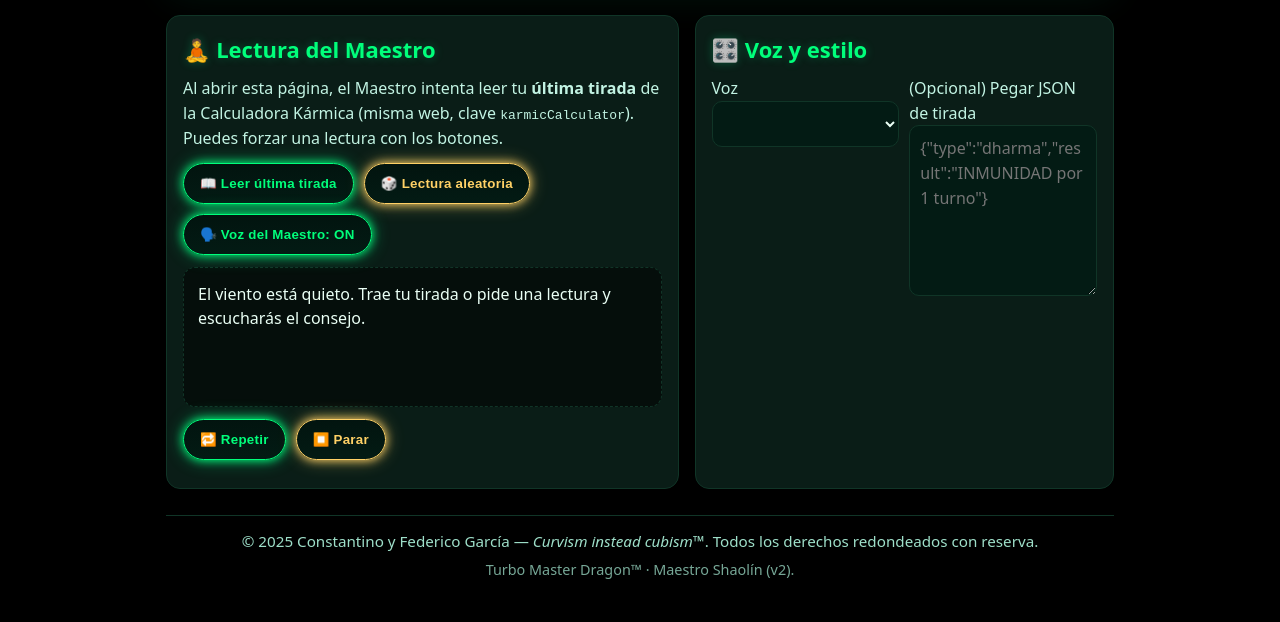
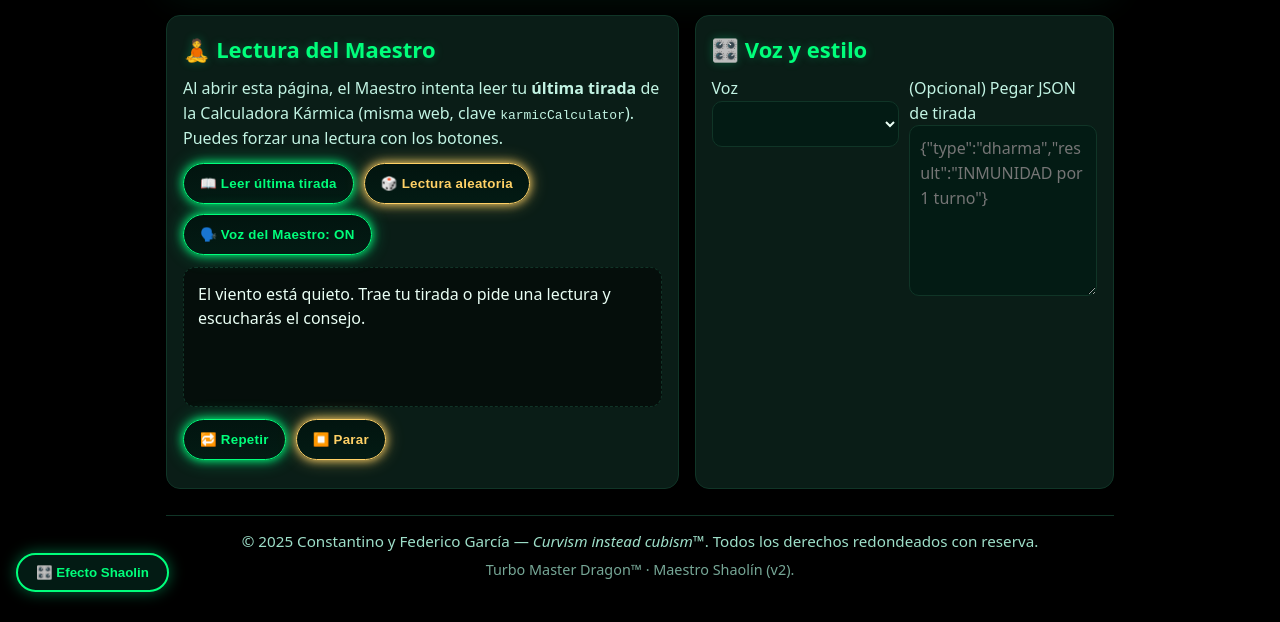
Before and after one commit to intraterrestre/samsaragammon-hub, a plain HTML site: page maestro.html in a window 1280 px wide. Shown: the part 192-814 px from the top of the page. Drawn offline with Linux system fonts and the light colour scheme.

Commit message:
🎛️ Botón de efectos Shaolin añadido

```diff
--- a/maestro.html
+++ b/maestro.html
@@ -406,4 +406,44 @@ async function cargarFrase(evento, meta={}) {
     audio.play().catch(()=>{});
   });
 })();
+</script><!-- === Panel de Efectos Shaolin === -->
+<script>
+(function(){
+  const efectosShaolin = [
+    "alone-samurai-in-mountain-430719.mp3",
+    "asiatic-intro_3-283719.mp3",
+    "birds-chirping-67827.mp3",
+    "China-cymbal-transition-sound-effect.mp3",
+    "chinese-beat-190047.mp3",
+    "chinese-flute-hulusi-76116.mp3",
+    "chinese-ident-transition-1-283708.mp3",
+    "CHINITO COLTICO.mp3",
+    "dizi-flute-02-72563.mp3",
+    "fireworks-07-419025.mp3",
+    "Gong-sound.mp3",
+    "gongfeb11-91065.mp3",
+    "INTROCHINO.mp3",
+    "music-transition-ancient-back-etlx-247347.mp3",
+    "spike-one-31462.mp3",
+    "tibetan-buddhist-drum-314994.mp3"
+  ];
+
+  const btn = document.createElement("button");
+  btn.textContent = "🎛️ Efecto Shaolin";
+  Object.assign(btn.style, {
+    position:"fixed", left:"16px", bottom:"16px", zIndex:9999,
+    background:"#031b14", border:"2px solid #00ff7b",
+    borderRadius:"999px", color:"#00ff7b",
+    fontWeight:"bold", padding:"10px 18px",
+    cursor:"pointer", boxShadow:"0 0 15px rgba(0,255,150,.4)"
+  });
+  document.body.appendChild(btn);
+
+  btn.addEventListener("click", ()=>{
+    const aleatorio = efectosShaolin[Math.floor(Math.random()*efectosShaolin.length)];
+    const audio = new Audio(`audio/shaolin/${aleatorio}`);
+    audio.volume = 0.8;
+    audio.play().catch(()=>{});
+  });
+})();
 </script>
```
